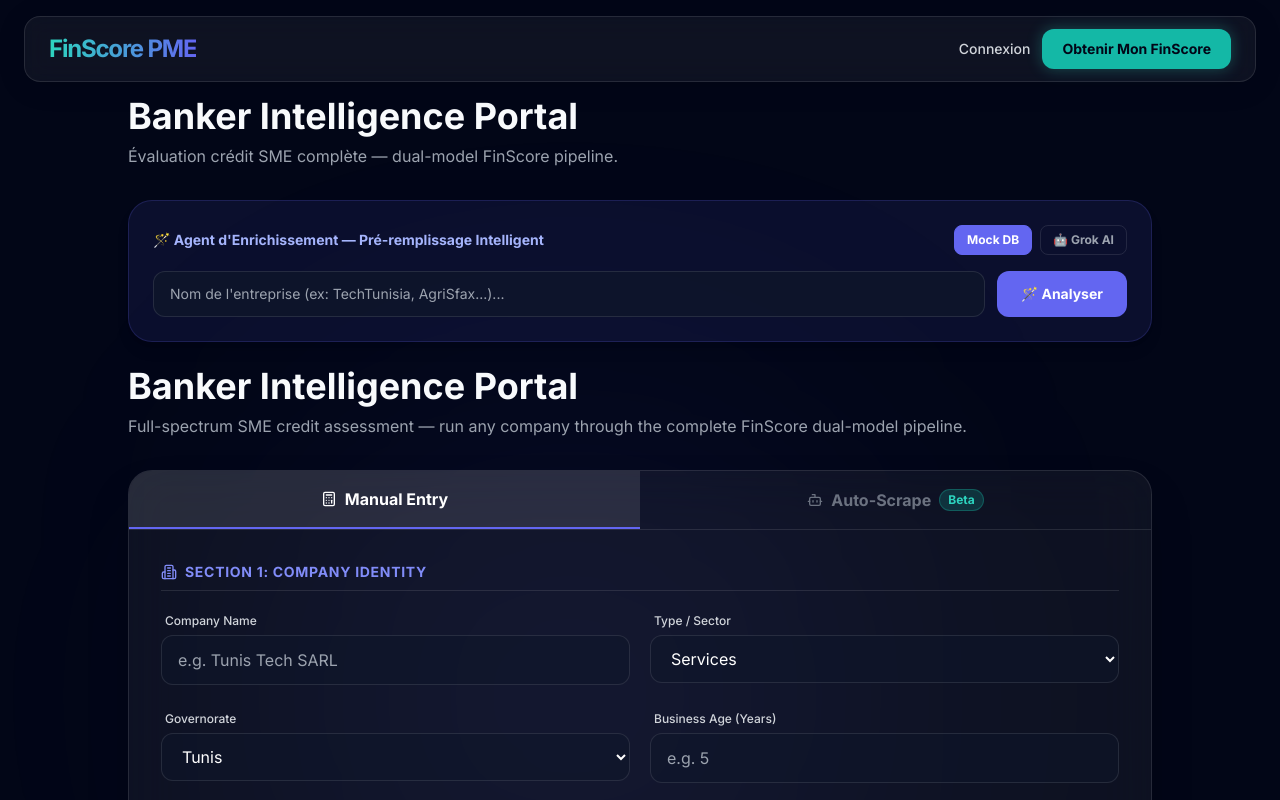
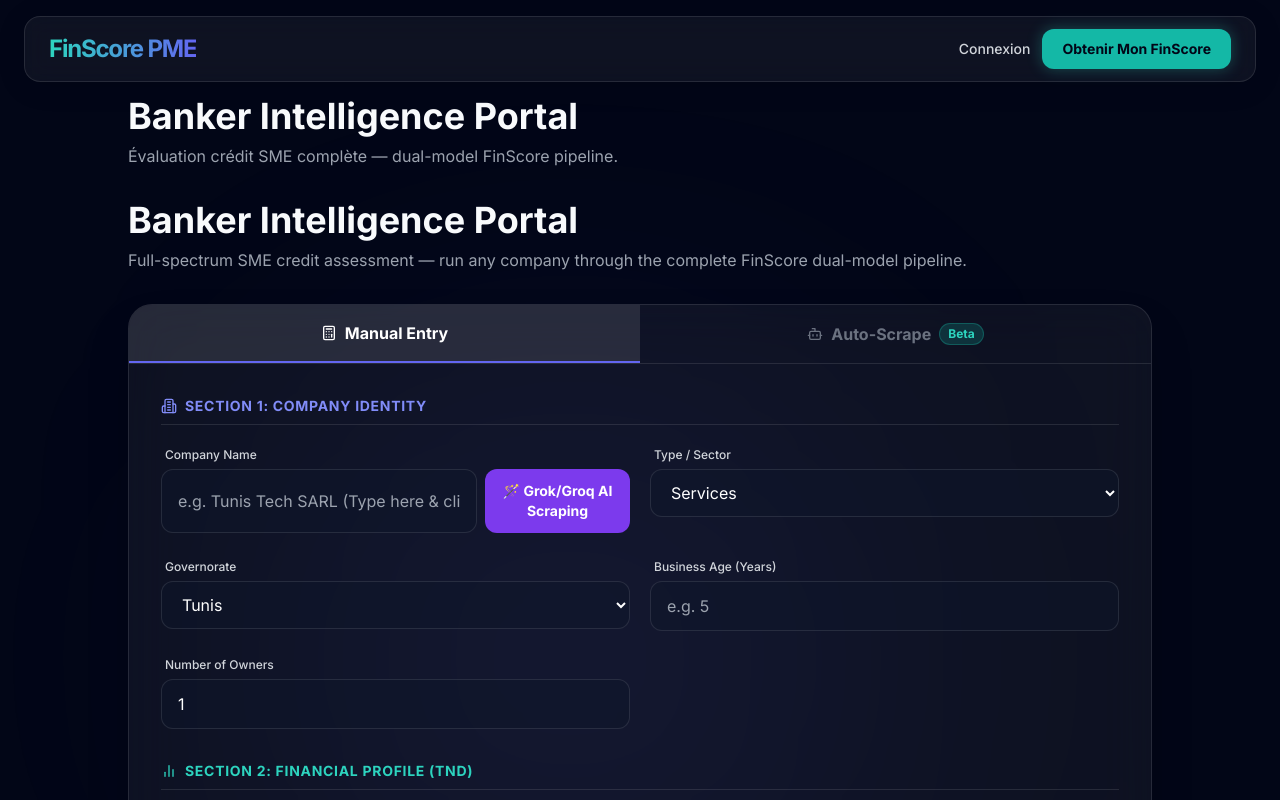
Before and after one commit to Badrgithup/PCD, a Next.js app in the folder credit-risk-analysis/v2-pme-frontend/: page /dashboard/investor in a window 1280 px wide. Shown: the top 800 px of the page. Built offline with nearby package versions, Linux system fonts and the light colour scheme.

Commit message:
badr: fix credits sync and refactor Banker UI with new Groq endpoint

```diff
--- a/credit-risk-analysis/v2-pme-frontend/src/app/dashboard/investor/page.tsx
+++ b/credit-risk-analysis/v2-pme-frontend/src/app/dashboard/investor/page.tsx
@@ -204,30 +204,35 @@ export default function InvestorDashboardPage() {
     setEnrichStatus("loading");
     setEnrichGrokResult(null);
     try {
-      const endpoint = enrichMode === "grok" ? "/enrich/grok" : "/enrich/company/mock";
-      console.log(`[ENRICH] Calling ${endpoint} for '${enrichQuery}'`);
-      const res = await apiClient.post(endpoint, { company_name: enrichQuery });
+      console.log(`[ENRICH] Calling /enrich/groq for '${enrichQuery}'`);
+      const res = await apiClient.post("/enrich/groq", { company_name: enrichQuery });
 
       if (res.data.status === "success") {
         const d = res.data.data;
+
+        // Calculate age and compliance based on Groq payload
+        const ageYears = d.establishment_duration ? Math.max(1, Math.round(d.establishment_duration / 365)) : "";
+        const rneScore = d.total_brevets !== undefined ? Math.min(10, 5 + d.total_brevets) : 5;
+        // Assume cnss_score from Groq is out of 10 or 100? If it's a raw number just use it, or default to 5.
+        const cnssScore = d.cnss_score !== undefined ? (d.cnss_score > 10 ? d.cnss_score / 10 : d.cnss_score) : 5;
+
         setFormData(prev => ({
           ...prev,
-          company_name: d.company_name || d.company_name || prev.company_name,
-          type_of_business: d.sector || prev.type_of_business,
-          followers_linkedin: String(d.linkedin_followers || d.estimated_employees || ""),
+          company_name: enrichQuery,
+          business_turnover_tnd: d.capital_tnd ? String(d.capital_tnd) : prev.business_turnover_tnd,
+          business_age_years: ageYears ? String(ageYears) : prev.business_age_years,
+          compliance_rne_score: rneScore,
+          steg_sonede_score: cnssScore,
         }));
+
         setEnrichGrokResult(d);
         setEnrichStatus("success");
         console.log("[ENRICH] Success:", d);
       } else {
-        setEnrichMissingFields(res.data.missing_fields || []);
         setEnrichStatus("partial");
-        console.warn("[ENRICH] Partial:", res.data.missing_fields);
       }
     } catch (err: any) {
-      const detail = err?.response?.data?.detail || err?.message;
-      console.error("[ENRICH ERROR]", detail);
-      setEnrichMissingFields(["website", "sector", "employees"]);
+      console.error("[ENRICH ERROR]", err?.response?.data?.detail || err?.message);
       setEnrichStatus("partial");
     }
   };
@@ -241,58 +246,6 @@ export default function InvestorDashboardPage() {
         <div className="mb-8">
           <h1 className="text-4xl font-bold mb-2">Banker Intelligence Portal</h1>
           <p className="text-gray-400">Évaluation crédit SME complète — dual-model FinScore pipeline.</p>
-        </div>
-
-        {/* ── AI Enrichissement Panel ── */}
-        <div className="mb-6 p-6 rounded-3xl bg-indigo-500/10 border border-indigo-500/20 shadow-lg">
-          <div className="flex items-center justify-between mb-4">
-            <p className="text-sm font-bold text-indigo-300">🪄 Agent d'Enrichissement — Pré-remplissage Intelligent</p>
-            <div className="flex gap-2">
-              <button onClick={() => setEnrichMode("mock")}
-                className={`px-3 py-1.5 rounded-lg text-xs font-bold border transition-all ${
-                  enrichMode === "mock" ? "bg-indigo-500 border-indigo-500 text-white" : "border-white/10 text-gray-400 hover:bg-white/5"
-                }`}>
-                Mock DB
-              </button>
-              <button onClick={() => setEnrichMode("grok")}
-                className={`px-3 py-1.5 rounded-lg text-xs font-bold border transition-all ${
-                  enrichMode === "grok" ? "bg-violet-500 border-violet-500 text-white" : "border-white/10 text-gray-400 hover:bg-white/5"
-                }`}>
-                🤖 Grok AI
-              </button>
-            </div>
-          </div>
-          <div className="flex gap-3">
-            <input type="text" value={enrichQuery} onChange={e => setEnrichQuery(e.target.value)}
-              placeholder="Nom de l'entreprise (ex: TechTunisia, AgriSfax...)..."
-              className="flex-1 px-4 py-3 rounded-xl bg-slate-900/70 border border-white/10 text-white text-sm outline-none focus:border-indigo-400"
-              onKeyDown={e => e.key === "Enter" && handleEnrich()}
-            />
-            <button onClick={handleEnrich} disabled={enrichStatus === "loading"}
-              className="px-6 py-3 rounded-xl bg-indigo-500 hover:bg-indigo-400 text-white text-sm font-bold transition-all flex items-center gap-2 disabled:opacity-50">
-              {enrichStatus === "loading" ? <Loader2 className="w-4 h-4 animate-spin" /> : "🪄 Analyser"}
-            </button>
-          </div>
-          {enrichStatus === "success" && enrichGrokResult && (
-            <div className="mt-4 p-4 rounded-xl bg-teal-500/10 border border-teal-500/20">
-              <p className="text-teal-400 text-xs font-bold mb-2">✅ Données récupérées — formulaire pré-rempli automatiquement</p>
-              <div className="grid grid-cols-3 gap-3 text-xs">
-                {enrichGrokResult.website && <div className="bg-white/5 px-3 py-2 rounded-lg"><span className="text-gray-400">Site:</span> <span className="text-white font-mono">{enrichGrokResult.website}</span></div>}
-                {enrichGrokResult.sector && <div className="bg-white/5 px-3 py-2 rounded-lg"><span className="text-gray-400">Secteur:</span> <span className="text-white">{enrichGrokResult.sector}</span></div>}
-                {(enrichGrokResult.employees || enrichGrokResult.estimated_employees) && <div className="bg-white/5 px-3 py-2 rounded-lg"><span className="text-gray-400">Employees:</span> <span className="text-white">{enrichGrokResult.employees || enrichGrokResult.estimated_employees}</span></div>}
-              </div>
-            </div>
-          )}
-          {enrichStatus === "partial" && (
-            <div className="mt-3">
-              <p className="text-yellow-400 text-xs font-semibold mb-2">⚠️ Données introuvables. Saisissez manuellement :</p>
-              <div className="flex flex-wrap gap-2">
-                {enrichMissingFields.map(f => (
-                  <span key={f} className="px-2 py-1 rounded-lg bg-yellow-500/10 border border-yellow-500/20 text-yellow-300 text-xs font-mono">{f}</span>
-                ))}
-              </div>
-            </div>
-          )}
         </div>
 
         <div className="mb-8">
@@ -330,8 +283,22 @@ export default function InvestorDashboardPage() {
                       <div className="grid grid-cols-1 md:grid-cols-2 gap-5">
                         <div>
                           <label className="text-xs font-medium text-gray-300 ml-1">Company Name</label>
-                          <input type="text" value={formData.company_name} onChange={(e) => setFormData({ ...formData, company_name: e.target.value })}
-                            className="w-full px-4 py-3 mt-1 rounded-xl bg-slate-900/50 border border-white/10 focus:border-indigo-500 text-white outline-none" placeholder="e.g. Tunis Tech SARL" />
+                          <div className="flex gap-2 w-full mt-1">
+                            <input type="text" value={enrichQuery} onChange={(e) => setEnrichQuery(e.target.value)}
+                              className="w-full px-4 py-3 rounded-xl bg-slate-900/50 border border-white/10 focus:border-indigo-500 text-white outline-none"
+                              placeholder="e.g. Tunis Tech SARL (Type here & click Scrape)"
+                            />
+                            <button type="button" onClick={handleEnrich} disabled={enrichStatus === "loading"}
+                              className="px-4 py-3 rounded-xl bg-violet-600 hover:bg-violet-500 text-white text-sm font-bold transition-all flex items-center justify-center gap-2 disabled:opacity-50">
+                              {enrichStatus === "loading" ? <Loader2 className="w-4 h-4 animate-spin" /> : "🪄 Grok/Groq AI Scraping"}
+                            </button>
+                          </div>
+                          {enrichStatus === "success" && (
+                            <p className="text-xs text-teal-400 mt-2 ml-1">✅ Financials auto-filled</p>
+                          )}
+                          {enrichStatus === "partial" && (
+                            <p className="text-xs text-yellow-400 mt-2 ml-1">⚠️ Groq could not extract data</p>
+                          )}
                         </div>
                         <div>
                           <label className="text-xs font-medium text-gray-300 ml-1">Type / Sector</label>
--- a/credit-risk-analysis/v2-pme-frontend/src/app/marketplace/page.tsx
+++ b/credit-risk-analysis/v2-pme-frontend/src/app/marketplace/page.tsx
@@ -5,6 +5,7 @@ import { motion, AnimatePresence } from "framer-motion";
 import { Search, Filter, TrendingUp, AlertTriangle, ShieldCheck, Loader2, MapPin, Building, Lock, Unlock, Mail, Phone, ExternalLink } from "lucide-react";
 import apiClient from "@/lib/api/axios";
 import { InsufficientCreditsModal, useCreditsRefresh } from "@/components/Navbar";
+import { useAuthStore } from "@/store/authStore";
 import AuthGuard from "@/components/AuthGuard";
 
 // ── Clearbit Logo with initial-circle fallback ──────────────────────────────
@@ -58,7 +59,8 @@ interface SME {
 }
 
 export default function MarketplacePage() {
-  const refreshCredits = useCreditsRefresh(); // TASK 2: triggers Navbar re-fetch
+  const refreshCredits = useCreditsRefresh();
+  const { user, updateCredits } = useAuthStore();
   const [searchTerm, setSearchTerm] = useState("");
   const [smeData, setSmeData] = useState<SME[]>(MOCK_SMES);
   const [isLoading, setIsLoading] = useState(true);
@@ -131,6 +133,7 @@ export default function MarketplacePage() {
 
   const unlockContact = async () => {
     if (!selectedSme) return;
+    console.log("[UNLOCK] Current user credits:", user?.credits);
     setIsUnlocking(true);
 
     try {
@@ -154,7 +157,10 @@ export default function MarketplacePage() {
             contactPhone: res.data.contact_phone,
           });
           console.log("[UNLOCK] Success. Credits remaining:", res.data.credits_remaining);
-          // TASK 2: Re-fetch credits so Navbar counter updates immediately
+          // Update store immediately, then refresh from server
+          if (typeof res.data.credits_remaining === 'number') {
+            updateCredits(res.data.credits_remaining);
+          }
           refreshCredits();
         }
       }
--- a/credit-risk-analysis/v2-pme-frontend/src/store/authStore.ts
+++ b/credit-risk-analysis/v2-pme-frontend/src/store/authStore.ts
@@ -4,6 +4,7 @@ interface User {
   id: string;
   email: string;
   role: string;
+  credits: number; // TASK 1: credits carried from login/register response
 }
 
 interface AuthState {
@@ -13,9 +14,10 @@ interface AuthState {
   login: (userData: User, token: string) => void;
   logout: () => void;
   hydrateAuth: () => void;
+  updateCredits: (credits: number) => void; // called after unlock
 }
 
-export const useAuthStore = create<AuthState>((set) => ({
+export const useAuthStore = create<AuthState>((set, get) => ({
   user: null,
   token: null,
   isAuthenticated: false,
@@ -25,6 +27,7 @@ export const useAuthStore = create<AuthState>((set) => ({
       localStorage.setItem("finscore_jwt", token);
       localStorage.setItem("finscore_user", JSON.stringify(user));
     }
+    console.log("[AUTH STORE] login() — credits:", user.credits);
     set({ user, token, isAuthenticated: true });
   },
 
@@ -43,7 +46,10 @@ export const useAuthStore = create<AuthState>((set) => ({
 
       if (token && userStr) {
         try {
-          const user = JSON.parse(userStr);
+          const user: User = JSON.parse(userStr);
+          // Ensure credits is a number even for old stored sessions
+          if (typeof user.credits !== "number") user.credits = 5;
+          console.log("[AUTH STORE] hydrateAuth() — credits:", user.credits);
           set({ user, token, isAuthenticated: true });
         } catch (e) {
           localStorage.removeItem("finscore_jwt");
@@ -51,5 +57,16 @@ export const useAuthStore = create<AuthState>((set) => ({
         }
       }
     }
-  }
+  },
+
+  updateCredits: (credits: number) => {
+    const { user } = get();
+    if (!user) return;
+    const updated = { ...user, credits };
+    if (typeof window !== "undefined") {
+      localStorage.setItem("finscore_user", JSON.stringify(updated));
+    }
+    console.log("[AUTH STORE] updateCredits() — new credits:", credits);
+    set({ user: updated });
+  },
 }));
```
Also changed, not shown: 1 other file (tests, documents, lock files or other folders).
